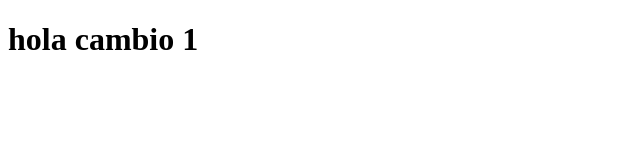
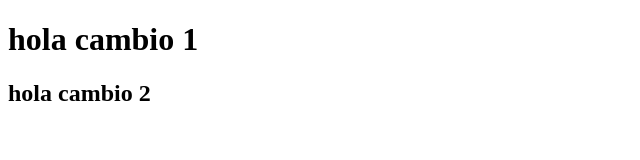
Before and after one commit to martinrambo/testGithub, a plain HTML site: page index.html in a window 1280 px wide. Shown: the whole page, without its empty margins (0-640 px from the left). Drawn offline with Linux system fonts and the light colour scheme.

Commit message:
Cambio 2

```diff
--- a/index.html
+++ b/index.html
@@ -8,6 +8,7 @@
 </head>
 <body>
     <h1>hola cambio 1</h1>
+    <h2>hola cambio 2</h2>
 
 </body>
 </html>
```
